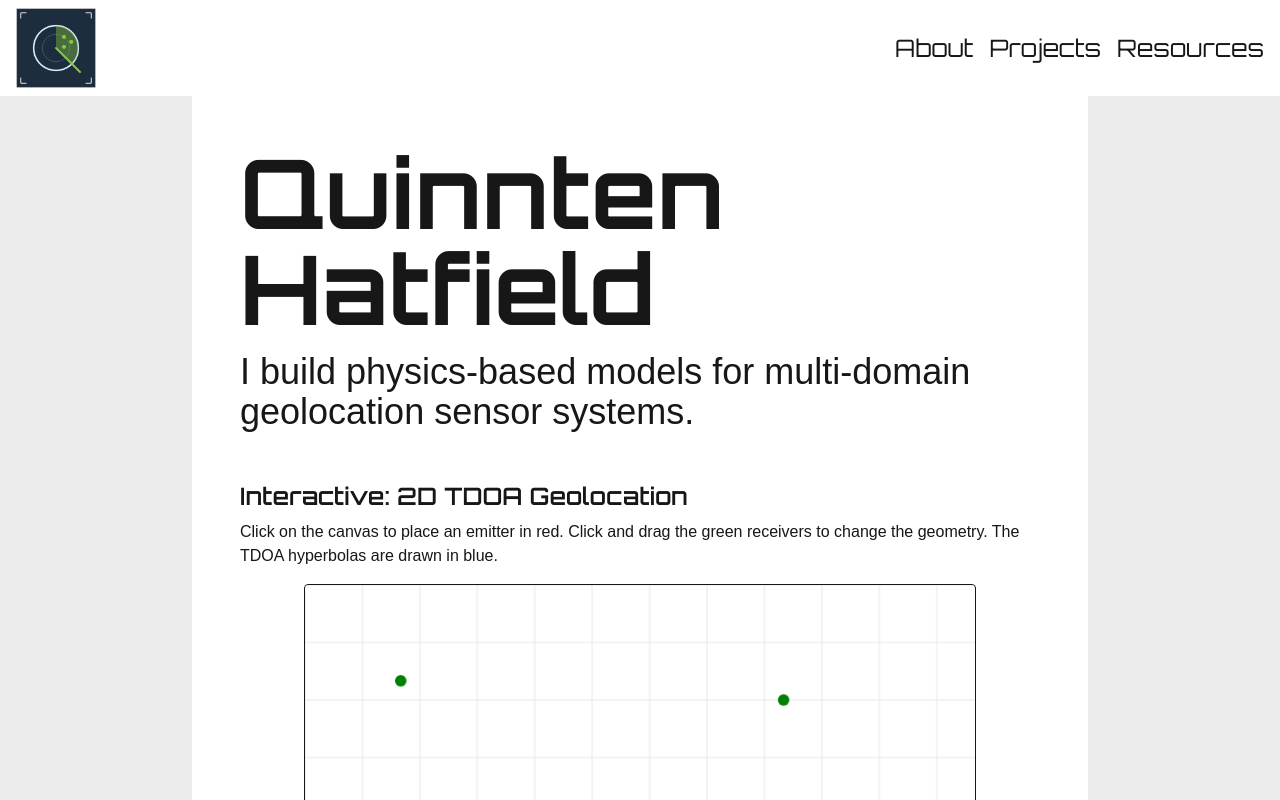
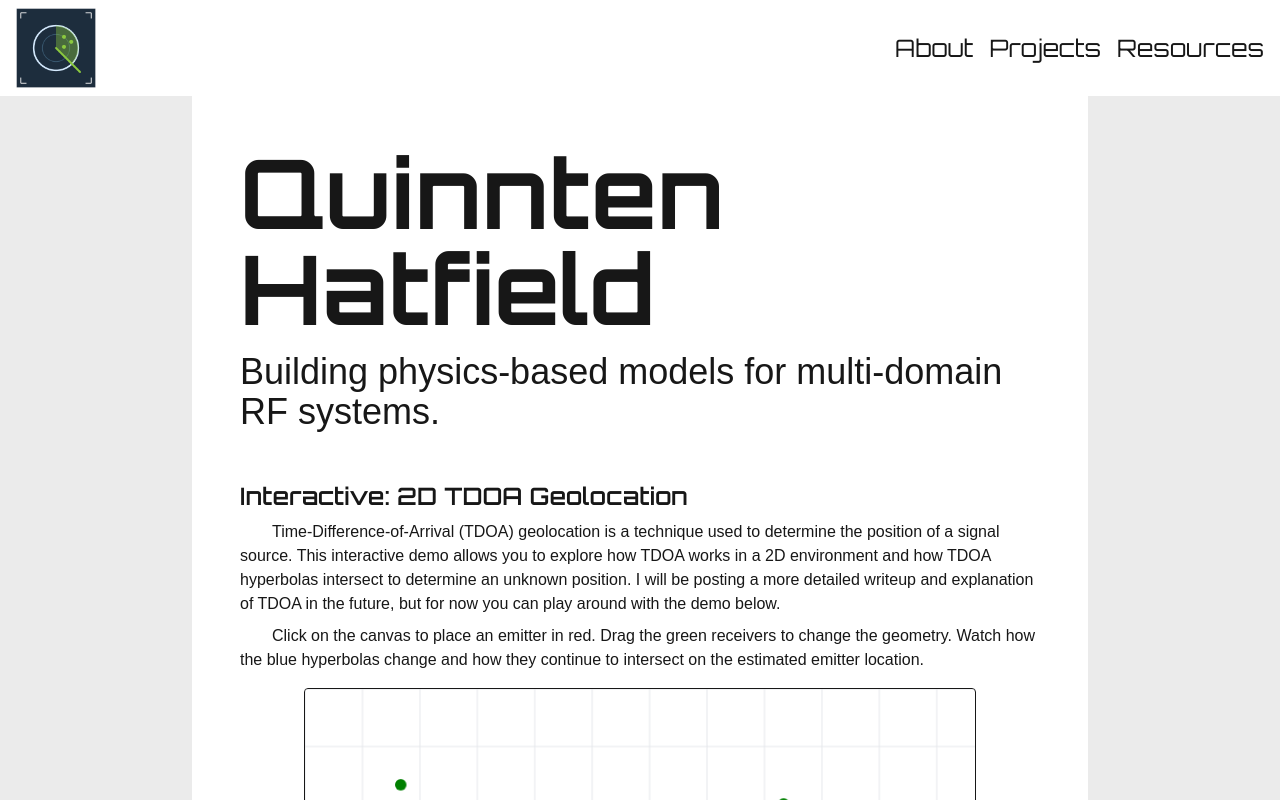
Before and after one commit to hatfieldq/portfolio-site, a Next.js app: page / in a window 1280 px wide. Shown: the top 800 px of the page. Built offline with nearby package versions, Linux system fonts and the light colour scheme; a web font is replaced by a local one.

Commit message:
Add opengraph image, edit home page

```diff
--- a/src/app/layout.tsx
+++ b/src/app/layout.tsx
@@ -23,6 +23,14 @@ export const metadata: Metadata = {
   openGraph: {
     title: "Q's Portfolio",
     description: "Created to showcase my work and skills.",
+    // og:url — the canonical URL the card should point at. Resolved against
+    // metadataBase above, so "/" becomes https://quinntenhatfield.com/.
+    // LinkedIn keys its scrape cache off this value, not off the pasted URL,
+    // which is what collapses ?utm_source=... variants into one card.
+    url: "/",
+    // og:type — tells the crawler what kind of thing this is. "website" gets
+    // the plain large card; "article" makes LinkedIn look for author/date tags.
+    type: "website",
   },
 };
 
--- a/src/app/page.tsx
+++ b/src/app/page.tsx
@@ -7,15 +7,21 @@ export default function Home() {
       <main className="p-8 overflow-hidden">
         <h1 className="text-4xl md:text-8xl font-bold">Quinnten Hatfield</h1>
         <p className="mt-4 text-2xl md:text-4xl">
-          I build physics-based models for multi-domain geolocation sensor systems.
+          Building physics-based models for multi-domain RF systems.
         </p>
 
         {/*FEATURED DEMO PLACEHOLDER */}
         <section id="tdoa" className="mt-12">
           <h2 className="text-2xl font-semibold">Interactive: 2D TDOA Geolocation</h2>
-          <p className="mt-2">
-            Click on the canvas to place an emitter in red. Click and drag the
-            green receivers to change the geometry. The TDOA hyperbolas are drawn in blue.
+          <p className="mt-2 indent-8">
+            Time-Difference-of-Arrival (TDOA) geolocation is a technique used to determine the position of a signal source.
+            This interactive demo allows you to explore how TDOA works in a 2D environment and how TDOA hyperbolas intersect to determine an unknown position.
+            I will be posting a more detailed writeup and explanation of TDOA in the future, but for now you can play around with the demo below.
+          </p>
+          <p className="mt-2 indent-8">
+            Click on the canvas to place an emitter in red. Drag the
+            green receivers to change the geometry. Watch how the blue hyperbolas
+            change and how they continue to intersect on the estimated emitter location.
           </p>
           <div className="mt-4 mx-auto max-w-2xl">
             <TdoaDemo />
```
Also changed, not shown: src/app/opengraph-image.alt.txt (added), src/app/opengraph-image.png (added).
